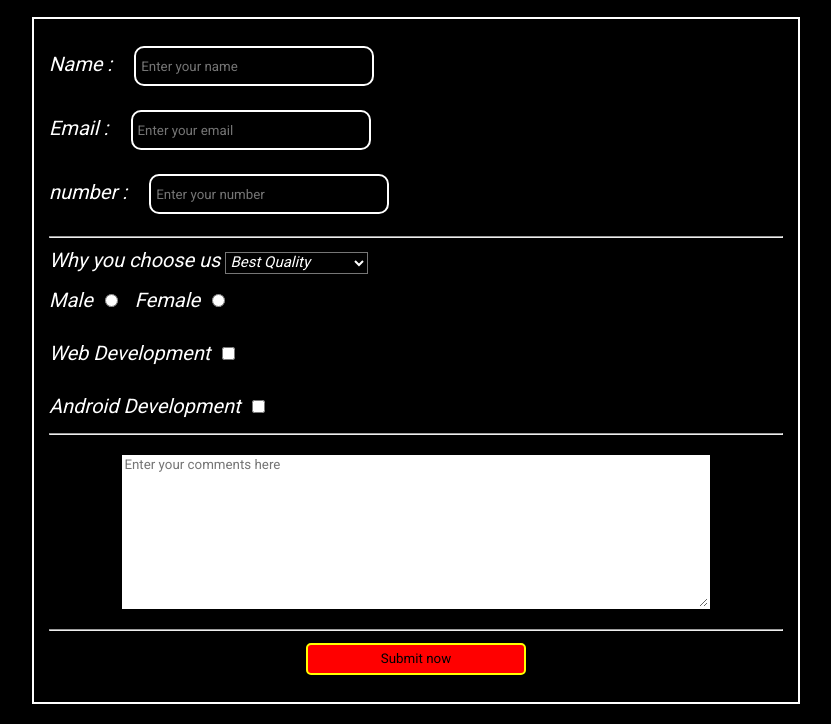
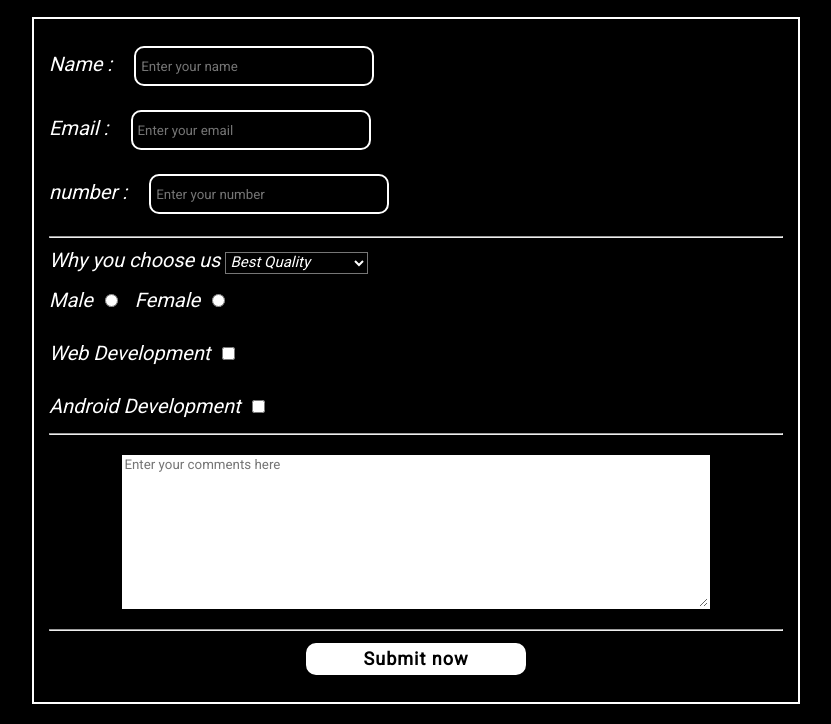
Before and after one commit to DevMinds-Official/A-Survey-Form, a plain HTML site: page index.html in a window 1280 px wide. Shown: the part 159-883 px from the top of the page, without its empty margins (224-1055 px from the left). Drawn offline with Linux system fonts and the light colour scheme.

Commit message:
Update style.css
I have updated the Button and added more Style like Hover , Transforms etc....

```diff
--- a/style.css
+++ b/style.css
@@ -65,10 +65,20 @@ button{
     width: 30%;
     height: 2rem;
     margin: 12px auto;
-    background-color: red;
-    border: 2px solid yellow;
-    border-radius: 5px;
-
+    border: 2px solid white;
+    background-color: white;
+    color: black;
+    border-radius: 10px;
+    font-weight: bolder;
+    font-size: large;
+    letter-spacing: 1px;
+    cursor: pointer;
+}
+button:hover{
+    background-color: black;
+    color: white;
+    transform: scale(1.1);
+    transition: all 0.5s ease-in-out;
 }
 @media screen and (max-width : 475px) {
     .input{
```
